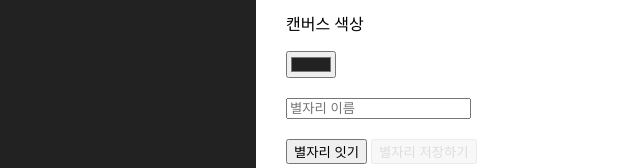
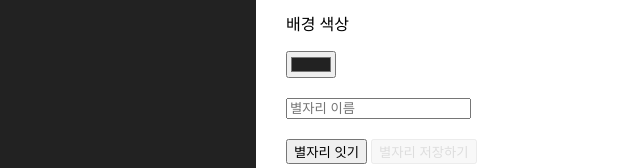
Before and after one commit to shabo1719/2_week5.1, a plain HTML site: page constellation.html in a window 1280 px wide. Shown: the part 445-613 px from the top of the page, 640-1280 px from the left. Drawn offline with Linux system fonts and the light colour scheme.

Commit message:
Update constellation.html

```diff
--- a/constellation.html
+++ b/constellation.html
@@ -278,7 +278,7 @@
             id="starColor"
             value="#ffff00"
         >
-        <p>캔버스 색상</p>
+        <p>배경 색상</p>
 
         <input
             type="color"
```
